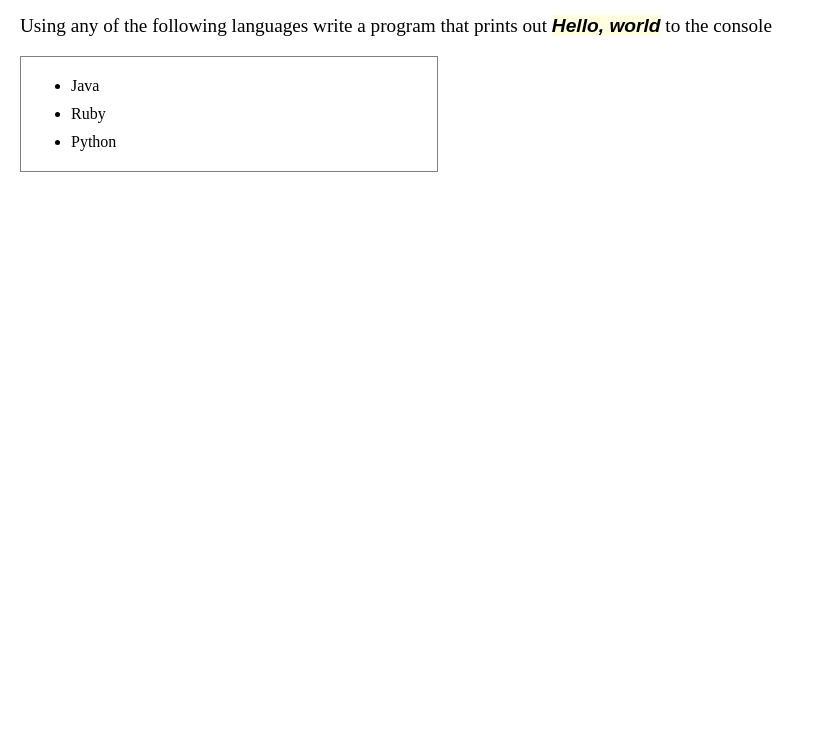
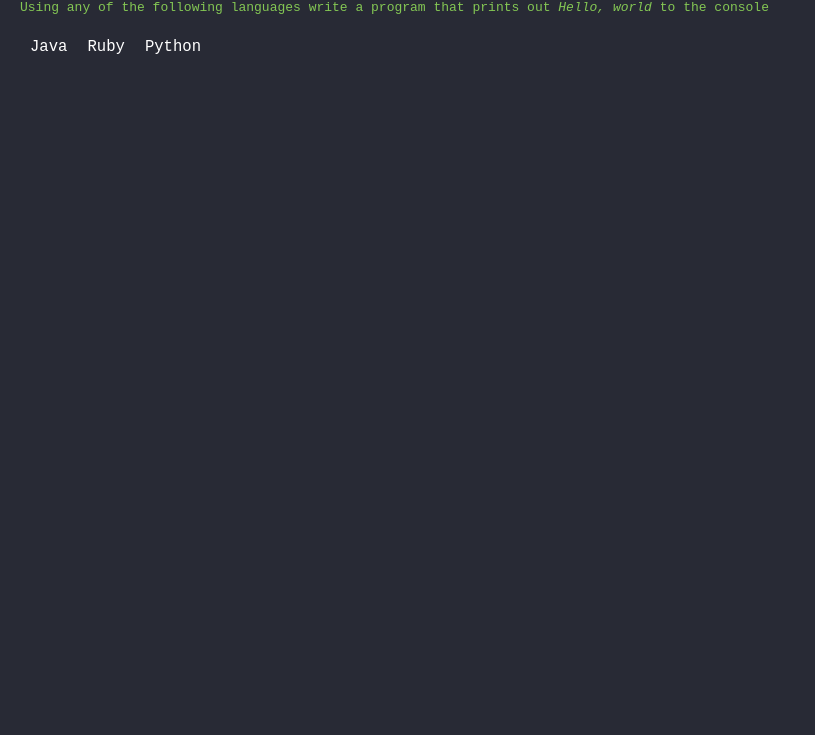
Before and after one commit to 21Saliji/web-development, a plain HTML site: page simple_html/index.html in a window 1280 px wide. Shown: the part 65-800 px from the top of the page, without its empty margins (0-815 px from the left). Drawn offline with Linux system fonts and the light colour scheme.

Commit message:
created a new layout

```diff
--- /dev/null
+++ b/simple_html/css/styles-2.css
@@ -0,0 +1,60 @@
+/*
+ * Setting the style for the body means that all text content
+ * will default to the specified style.
+ */
+body {
+  /* All text will be 20px from the left */
+  margin-left: 20px;
+
+  /* Make the background a dark grey */
+  background-color: #282a35;
+
+  /* Change all text to be monospaced font by default */
+  font-family: monospace;
+
+  /* Make the font color a shade of green */
+  color: #84c754;
+}
+
+/*
+ * Style the unordered list
+ */
+ul {
+  /* Disable the bullet point markers on the list items */
+  list-style-type: none;
+
+  /* Remove any existing margin and padding space */
+  margin: 0;
+  padding: 0;
+
+  /* Force anything that comes after the list to be below it */
+  overflow:hidden;
+}
+
+/*
+ * Style each list item of every unordered list
+ */
+ul li {
+  /* position left horizontally (instead of vertically one below the other) */
+  float: left;
+
+  /* pad 10 pixels all around the text */
+  padding: 10px;
+
+  /* Increase the font size by 20% relative to the normal size */
+  font-size: 120%;
+
+  /* make the font colour white */
+  color: white;
+}
+
+/*
+ * Declare the style when the mouse is hovered over a list item
+ */
+li:hover {
+  /* Change the font colour to black */
+  color: black;
+
+  /* And change the background colour to a shade of green */
+  background-color: #84c754;
+}
--- a/simple_html/index.html
+++ b/simple_html/index.html
@@ -3,7 +3,7 @@
 
 <head>
     <title>Hello, hello</title>
-    <link rel="stylesheet" href="css/styles-1.css"/>
+    <link rel="stylesheet" href="css/styles-2.css"/>
 </head>
 
 <body>
```
